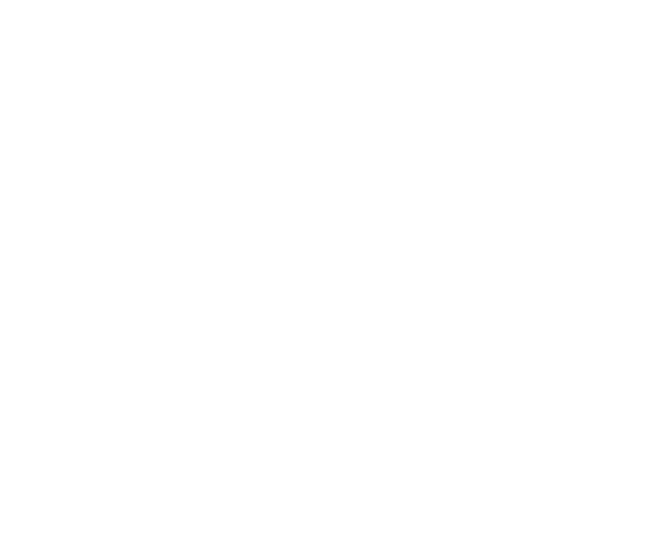
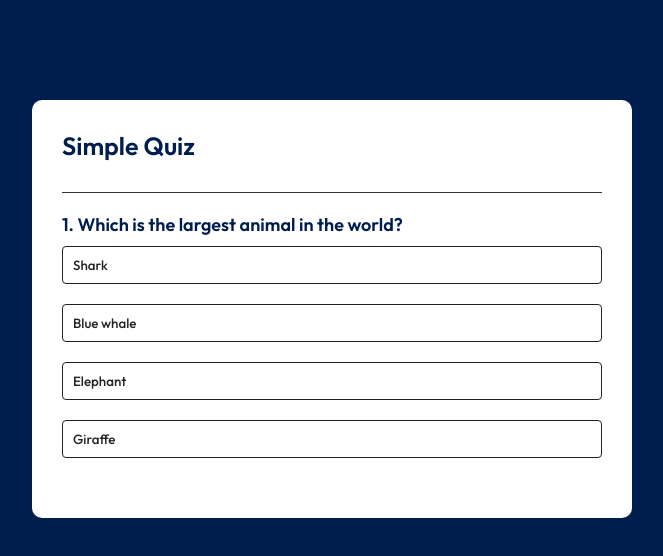
Before and after one commit to BrostouchKOK/quiz-app, a plain HTML site: page index.html in a window 1280 px wide. Shown: the whole page, without its empty margins (308-971 px from the left). Drawn offline with Linux system fonts and the light colour scheme.

Commit message:
copleted quiz app

```diff
--- a/index.html
+++ b/index.html
@@ -1,12 +1,26 @@
 <!DOCTYPE html>
 <html lang="en">
-<head>
-    <meta charset="UTF-8">
-    <meta name="viewport" content="width=device-width, initial-scale=1.0">
+  <head>
+    <meta charset="UTF-8" />
+    <meta name="viewport" content="width=device-width, initial-scale=1.0" />
     <title>Document</title>
-    <link rel="stylesheet" href="style.css">
-</head>
-<body>
+    <link rel="stylesheet" href="style.css" />
+  </head>
+  <body>
+    <div class="app">
+      <h1>Simple Quiz</h1>
+      <div class="quiz">
+        <h2 id="question">Question goes here</h2>
+        <div id="answer-buttons">
+          <button class="btn">Answer 1</button>
+          <button class="btn">Answer 2</button>
+          <button class="btn">Answer 3</button>
+          <button class="btn">Answer 4</button>
+        </div>
+        <button id="next-btn">Next</button>
+      </div>
+    </div>
 
-</body>
+    <script src="script.js"></script>
+  </body>
 </html>
--- /dev/null
+++ b/script.js
@@ -0,0 +1,121 @@
+const questions = [
+  {
+    question: "Which is the largest animal in the world?",
+    answer: [
+      { text: "Shark", correct: false },
+      { text: "Blue whale", correct: true },
+      { text: "Elephant", correct: false },
+      { text: "Giraffe", correct: false },
+    ],
+  },
+  {
+    question: "Which is the smallest country in the world?",
+    answer: [
+      { text: "Vatican city", correct: true },
+      { text: "Bhutan", correct: false },
+      { text: "Nepal", correct: false },
+      { text: "Shri Lanka", correct: false },
+    ],
+  },
+  {
+    question: "Which is the largets desert in the world?",
+    answer: [
+      { text: "Kalahari", correct: false },
+      { text: "Gobi", correct: false },
+      { text: "Sahara", correct: false },
+      { text: "Antarctica", correct: true },
+    ],
+  },
+  {
+    question: "Which is the smallest continent in the world?",
+    answer: [
+      { text: "Vatican city", correct: false },
+      { text: "Bhutan", correct: true },
+      { text: "Nepal", correct: false },
+      { text: "Shri Lanka", correct: false },
+    ],
+  },
+];
+
+const questionElement = document.getElementById("question");
+const answerButtons = document.getElementById("answer-buttons");
+const nextButton = document.getElementById("next-btn");
+
+let currentQuestionIndex = 0;
+let score = 0;
+
+function startQuiz() {
+  currentQuestionIndex = 0;
+  score = 0;
+  nextButton.innerHTML = "Next";
+  showQuestion();
+}
+
+function showQuestion() {
+  resetState();
+  let currentQuestion = questions[currentQuestionIndex];
+  let questionNo = currentQuestionIndex + 1;
+  questionElement.innerHTML = questionNo + ". " + currentQuestion.question;
+
+  currentQuestion.answer.forEach((answer) => {
+    const button = document.createElement("button");
+    button.innerHTML = answer.text;
+    button.classList.add("btn");
+    answerButtons.appendChild(button);
+
+    if (answer.correct) {
+      button.dataset.correct = answer.correct;
+    }
+    button.addEventListener("click", selectAnswer);
+  });
+}
+
+function resetState() {
+  nextButton.style.display = "none";
+  while (answerButtons.firstChild) {
+    answerButtons.removeChild(answerButtons.firstChild);
+  }
+}
+function selectAnswer(e) {
+  const selectedBtn = e.target;
+  const isCorrect = selectedBtn.dataset.correct === "true";
+  if (isCorrect) {
+    selectedBtn.classList.add("correct");
+    score++;
+  } else {
+    selectedBtn.classList.add("incorrect");
+  }
+  Array.from(answerButtons.children).forEach((button) => {
+    if (button.dataset.correct === "true") {
+      button.classList.add("correct");
+    }
+    button.disabled = true;
+  });
+  nextButton.style.display = "block";
+}
+
+function showScore() {
+  resetState();
+  questionElement.innerHTML = `Your scored ${score} out of ${questions.length}!`;
+  nextButton.innerHTML = "Play Again";
+  nextButton.style.display = "block";
+}
+
+function handleNextButton() {
+  currentQuestionIndex++;
+  if (currentQuestionIndex < questions.length) {
+    showQuestion();
+  } else {
+    showScore();
+  }
+}
+
+nextButton.addEventListener("click", () => {
+  if (currentQuestionIndex < questions.length) {
+    handleNextButton();
+  } else {
+    startQuiz();
+  }
+});
+
+startQuiz();
--- a/style.css
+++ b/style.css
@@ -0,0 +1,72 @@
+@import url('https://fonts.googleapis.com/css2?family=Outfit:wght@100..900&display=swap');
+
+* {
+    margin: 0;
+    padding: 0;
+    box-sizing: border-box;
+    font-family: "Outfit", sans-serif;
+}
+body{
+    background: #001e4d;
+}
+.app{
+    width: 90%;
+    max-width: 600px;
+    background: #fff;
+    margin: 100px auto 0;
+    padding: 30px;
+    border-radius: 10px;
+}
+.app h1{
+    font-size: 25px;
+    color: #001e4d;
+    font-weight: 600;
+    border-bottom: 1px solid #333;
+    padding-bottom: 30px;
+}
+.quiz{
+    padding: 20px 0;
+}
+.quiz h2{
+    font-size: 18px;
+    color: #001e4d;
+    font-weight: 600;
+}
+.btn{
+    background: #fff;
+    color: #222;
+    font-weight: 500;
+    width: 100%;
+    border: 1px solid #222;
+    padding: 10px;
+    border-radius: 4px;
+    margin: 10px 0;
+    cursor: pointer;
+    text-align: left;
+    transition: all 0.3s;
+}
+.btn:hover:not([disabled]){
+    background-color: #222;
+    color: #fff;
+}
+.btn:disabled{
+    cursor: no-drop;
+}
+#next-btn{
+    background: #001e4d;
+    color: #fff;
+    border-radius: 4px;
+    padding: 10px;
+    margin: 20px auto 0;
+    cursor: pointer;
+    border: 0;
+    width: 150px;
+    display: none;
+    font-weight: 500;
+}
+.correct{
+    background: #9aeabc;
+}
+.incorrect{
+    background: #ff9393;
+}
```
